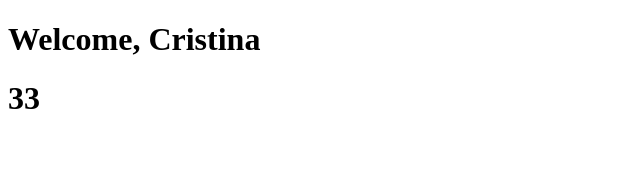
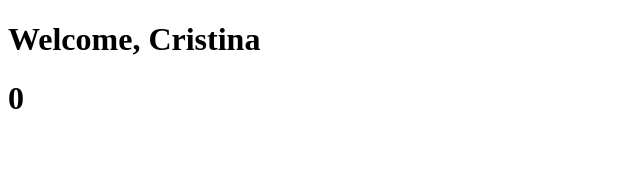
Before and after one commit to fabry84x/esercizi_react, a React (Create React App) app: page / in a window 1280 px wide. Shown: the top 170 px of the page, without its empty margins (0-640 px from the left). Built offline with nearby package versions, Linux system fonts and the light colour scheme.

Commit message:
feature/FunctionComponents-03

```diff
--- a/src/App.js
+++ b/src/App.js
@@ -12,7 +12,7 @@ export class App extends React.Component {
       return (
         <div>
           <Welcome name='Cristina'/>
-          <Sum numbers={sum}/>
+          <Sum />
         </div>
       )
   }
--- a/src/Sum.js
+++ b/src/Sum.js
@@ -1,7 +1,7 @@
 import React from "react";
 
-export function Sum(props) {
+export function Sum({numbers=0}) {
     return (
-        <h1>{props.numbers}</h1>
+        <h1>{numbers}</h1>
     )
 }
```
